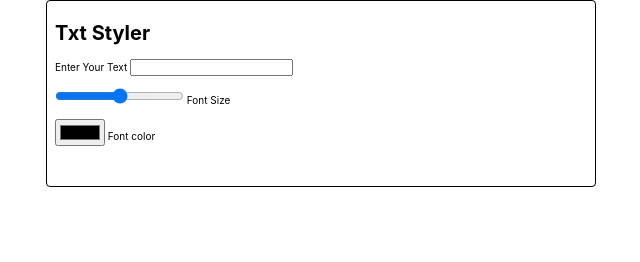
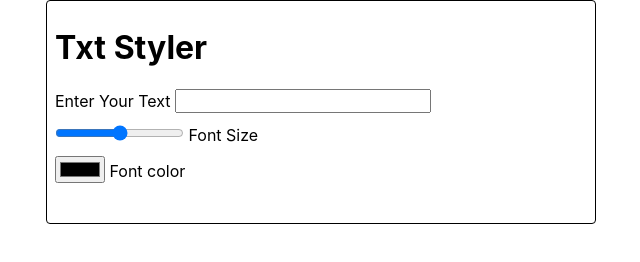
Before and after one commit to efoejean/HW-11-2, a website: page index.html in a window 1280 px wide. Shown: the whole page, without its empty margins (319-959 px from the left). Drawn offline with nearby package versions, Linux system fonts and the light colour scheme.

Commit message:
Revome color and font-Size front body

```diff
--- a/style.css
+++ b/style.css
@@ -7,10 +7,8 @@
 body {
   border: solid thin black;
   border-radius: 4px;
-  color: var(--color);
   font-family: -apple-system, BlinkMacSystemFont, 'Segoe UI', Roboto, Oxygen,
     Ubuntu, Cantarell, 'Open Sans', 'Helvetica Neue', sans-serif;
-  font-size: var(--font-size);
   margin: 0 auto;
   padding: 8px;
   width: 550px;
```
